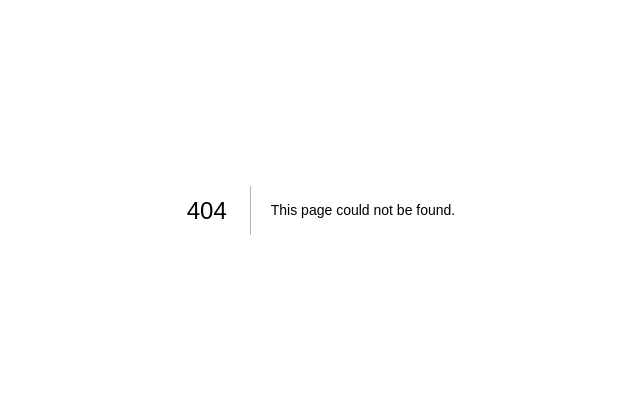
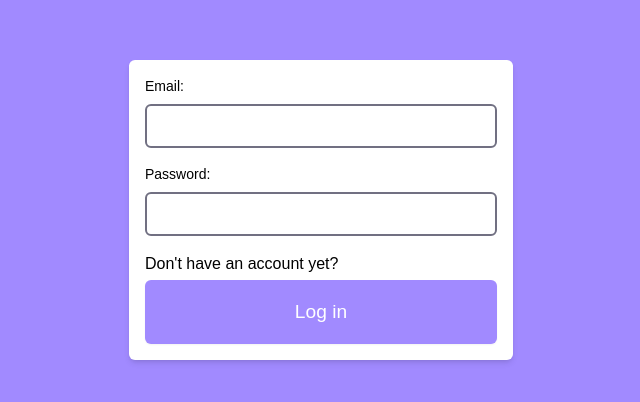
Before and after one commit to YasserRABIE/TODO-app-front-end, a Next.js app in the folder todo-app-front-end/: page /login in a window 1280 px wide. Before the commit this address had no page. Shown: the part 190-592 px from the top of the page, without its empty margins (319-959 px from the left). Built offline with nearby package versions, Linux system fonts and the light colour scheme; a web font is replaced by a local one.

Commit message:
Fix login redirect and add login form component

```diff
--- a/todo-app-front-end/src/app/components/HomePage/index.tsx
+++ b/todo-app-front-end/src/app/components/HomePage/index.tsx
@@ -23,7 +23,7 @@ function Index() {
          });
 
          if (!result.response?.success) {
-            router.push("/register");
+            router.push("/login");
             return result.error;
          }
 
--- /dev/null
+++ b/todo-app-front-end/src/app/login/components/LoginForm/index.tsx
@@ -0,0 +1,66 @@
+"use client";
+import Input from "@/app/reusable/Input";
+import React, { FormEvent, useState } from "react";
+import { useRouter } from "next/navigation";
+import Lottie from "lottie-react";
+import data from "../../../assets/lottie/Animation_loading.json";
+import Cookies from "js-cookie";
+import { MakeRequest } from "@/app/scripts/makeRequest";
+import Link from "next/link";
+
+function Index() {
+   const router = useRouter();
+
+   const [loading, setLoading] = useState(false);
+   const [email, setEmail] = useState("");
+   const [password, setPassword] = useState("");
+
+   const createAccount = async (e: FormEvent) => {
+      e.preventDefault();
+      setLoading(true);
+
+      const result = await MakeRequest<{ token: string }>("login", "POST", {
+         email: email,
+         password: password,
+      });
+
+      if (!result.response?.success) {
+         setLoading(false);
+
+         return result.error;
+      }
+
+      Cookies.set("Authorization", result.response.data.token, {
+         expires: 30,
+      });
+      router.push("/");
+
+      setEmail("");
+      setPassword("");
+
+      setLoading(false);
+   };
+
+   return (
+      <form onSubmit={createAccount} className="felx flex-col w-96 p-4 gap-5 bg-white rounded-md shadow-md">
+         <Input dataState={email} setData={setEmail} type="email" label="Email:" />
+         <Input dataState={password} setData={setPassword} type="password" label="Password:" />
+         <div className="hover:text-secondary transition-colors w-fit">
+            <Link href="/register">Don&apos;t have an account yet?</Link>
+         </div>
+         <button
+            type="submit"
+            className="w-full py-2 mt-1 px-3 h-[4rem] border border-transparent rounded-md shadow-sm text-[1.2rem] text-white bg-primary hover:bg-secondary focus:outline-none focus:ring-2 focus:ring-offset-2 focus:ring-secondary transition-all"
+         >
+            {loading && (
+               <span className="relative flex items-center justify-center h-full">
+                  <Lottie animationData={data} style={{ width: 80, position: "absolute" }} />
+               </span>
+            )}
+            {!loading && "Log in"}
+         </button>
+      </form>
+   );
+}
+
+export default Index;
--- /dev/null
+++ b/todo-app-front-end/src/app/login/page.tsx
@@ -0,0 +1,13 @@
+import LoginForm from "./components/LoginForm";
+
+function page() {
+   return (
+      <section className="bg-primary h-screen">
+         <div className="h-full flex items-center justify-center">
+            <LoginForm />
+         </div>
+      </section>
+   );
+}
+
+export default page;
--- a/todo-app-front-end/src/app/page.tsx
+++ b/todo-app-front-end/src/app/page.tsx
@@ -9,7 +9,7 @@ export default function Home() {
 
    useEffect(() => {
       if (!HasToken()) {
-         router.push("/");
+         router.push("/login");
       }
    }, [router]);
 
```
